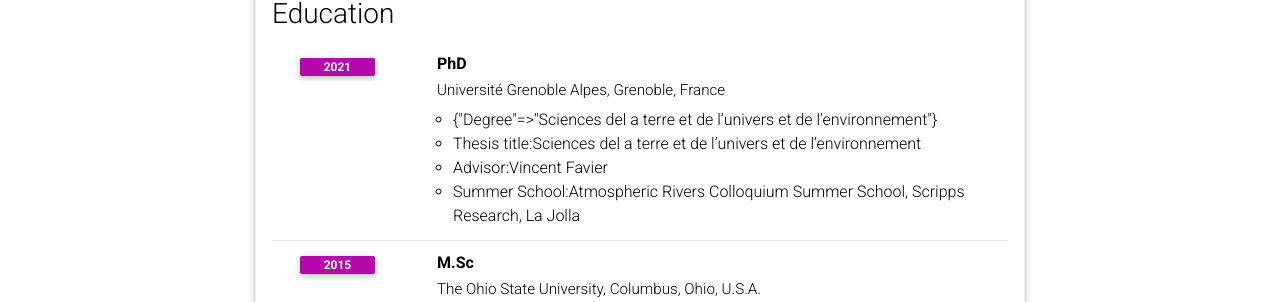
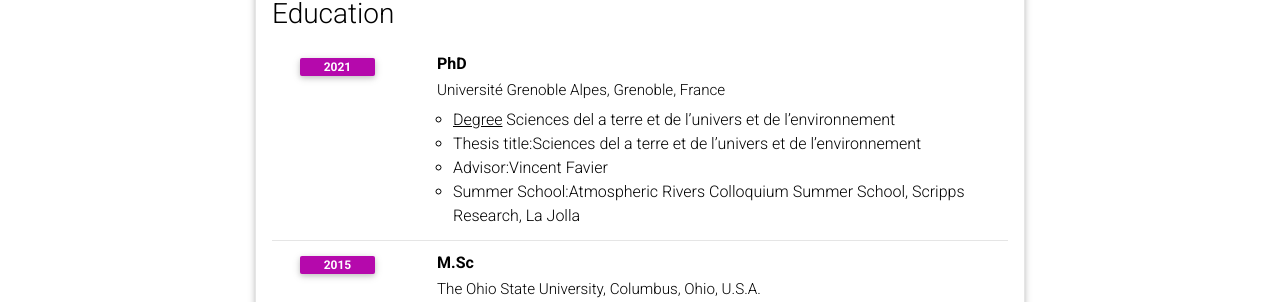
Before and after one commit to jonathanwille/jonathanwille.github.io, a Jekyll site: the page built from _pages/cv.md, in a window 1280 px wide and 900 px high. Shown: the part 413-715 px from the top of the window. Built offline with Jekyll 4.4.1, drawn with Linux system fonts in a browser that asks for light colours; comment, search, counter and statistics services are not loaded; a style sheet for code colours, icons or effects is not loaded; some of the changed lines change nothing that is shown; some of the changed text lies outside the part shown.

Commit message:
Update cv.yml

```diff
--- a/_data/cv.yml
+++ b/_data/cv.yml
@@ -15,7 +15,7 @@
       institution: Université Grenoble Alpes, Grenoble, France
       year: 2021
       description:
-        - Degree: "Sciences del a terre et de l’univers et de l’environnement"
+        - <u>Degree</u> Sciences del a terre et de l’univers et de l’environnement
         - Thesis title:Sciences del a terre et de l’univers et de l’environnement
         - Advisor:Vincent Favier
         - Summer School:Atmospheric Rivers Colloquium Summer School, Scripps Research, La Jolla
@@ -108,4 +108,4 @@
 - title: Other Interests
   type: list
   contents:
-    - <u>Hobbies:</u> Hobby 1, Hobby 2, etc.
+   # - <u>Hobbies:</u> Hobby 1, Hobby 2, etc.
```
